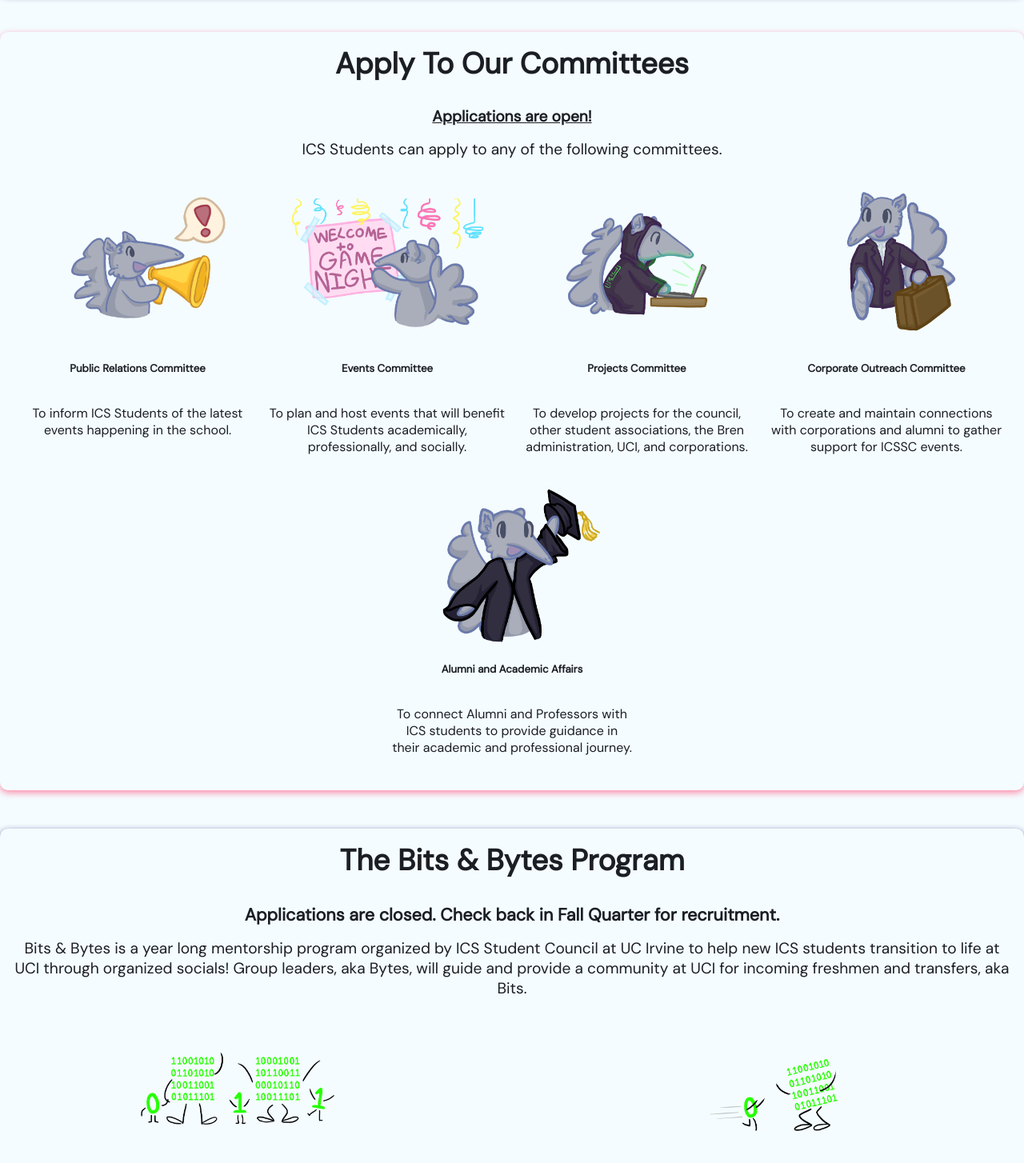
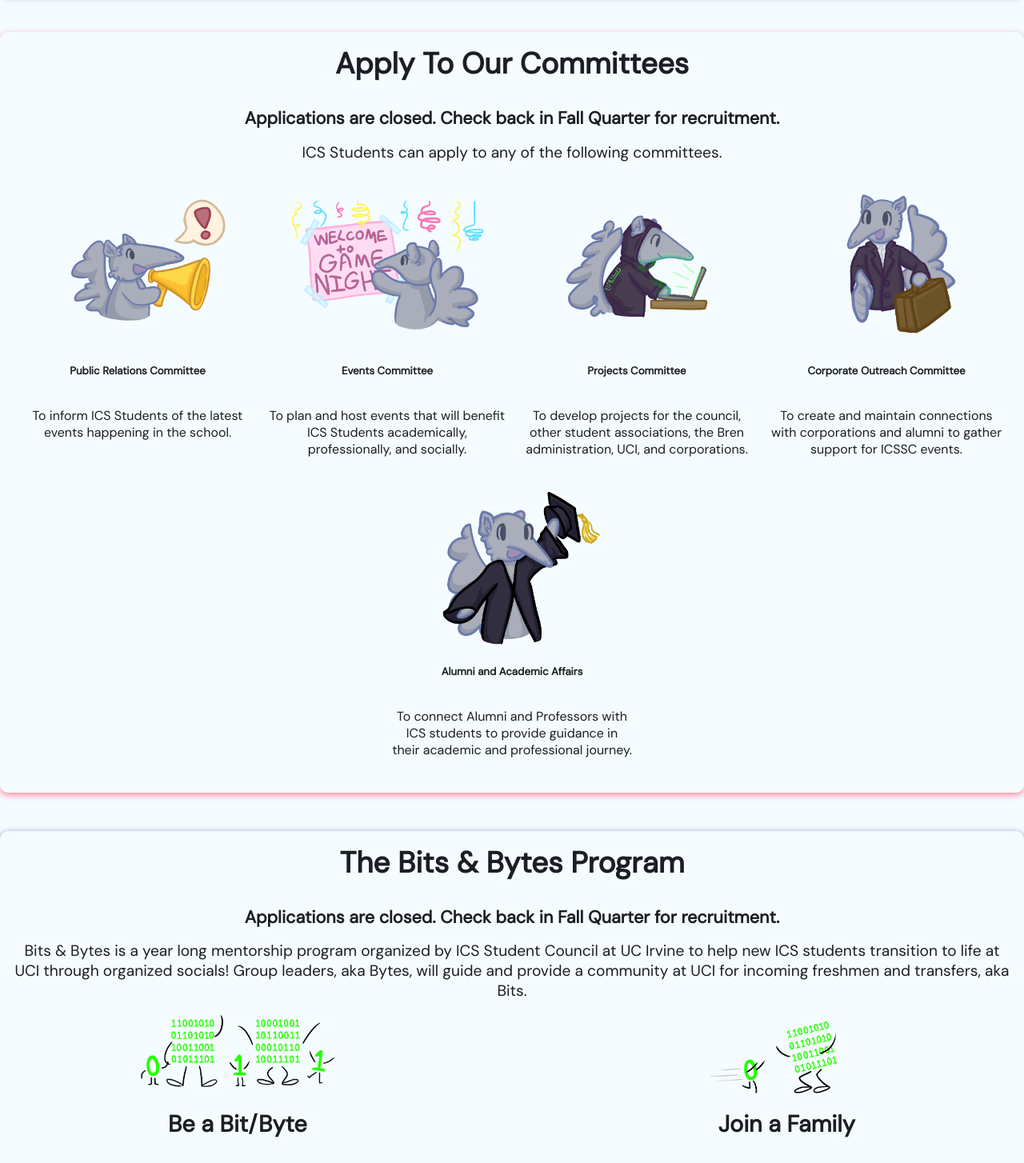
Before and after one commit to icssc/icssc-website, a Next.js app: page /get-involved in a window 1280 px wide. Shown: the part 620-2074 px from the top of the page at 80% size. Built offline with nearby package versions, Linux system fonts and the light colour scheme.

Commit message:
Update next and remove Image component

```diff
--- a/package.json
+++ b/package.json
@@ -13,7 +13,7 @@
     "@fortawesome/free-solid-svg-icons": "^6.2.0",
     "@fortawesome/react-fontawesome": "^0.2.0",
     "bootstrap": "^5.1.3",
-    "next": "12.1.4",
+    "next": "^13.5.6",
     "react": "18.0.0",
     "react-bootstrap": "^2.2.2",
     "react-dom": "18.0.0",
--- a/pages/get-involved.js
+++ b/pages/get-involved.js
@@ -1,13 +1,12 @@
 import CommitteesJSON from "../assets/data/committees.json";
 import { Container } from "react-bootstrap";
 import styles from "/styles/GetInvolved.module.scss";
-import Image from "next/image";
 
 function Committee(props) {
   const { name, short_desc, graphic } = props;
   return (
     <div className={styles.committee}>
-      <Image src={graphic} alt={name} width={300} height={200} />
+      <img src={graphic} alt={name} width={300} height={200} />
       <h5>{name}</h5>
       <p>{short_desc}</p>
     </div>
@@ -43,8 +42,8 @@ export default function GetInvolved() {
 
         <div className={styles.oneContainer}>
           <h2>Apply To Our Committees</h2>
-          {/* <b>Applications are closed. Check back in Fall Quarter for recruitment.</b> */}
-          <b>
+          <b>Applications are closed. Check back in Fall Quarter for recruitment.</b>
+          {/* <b>
             <a
               href="https://forms.gle/oXRCES81JUihBy789"
               target="_blank"
@@ -52,7 +51,7 @@ export default function GetInvolved() {
             >
               Applications are open!
             </a>
-          </b>
+          </b> */}
           <p> ICS Students can apply to any of the following committees.</p>
           <div className={styles.committeeContainer}>
             {CommitteesJSON.map((committee) => (
@@ -92,7 +91,7 @@ export default function GetInvolved() {
 
           <div className={styles.halfContainer}>
             <div>
-              <Image
+              <img
                 src={"/assets/img/graphics/BeABitByte.png"}
                 alt={"Be a Bit/Byte"}
                 width={300}
@@ -107,7 +106,7 @@ export default function GetInvolved() {
               </p>
             </div>
             <div>
-              <Image
+              <img
                 src={"/assets/img/graphics/JoinAFamily.png"}
                 alt={"Join a Family"}
                 width={300}
```
Also changed, not shown: 2 other files (tests, documents, lock files or other folders).
